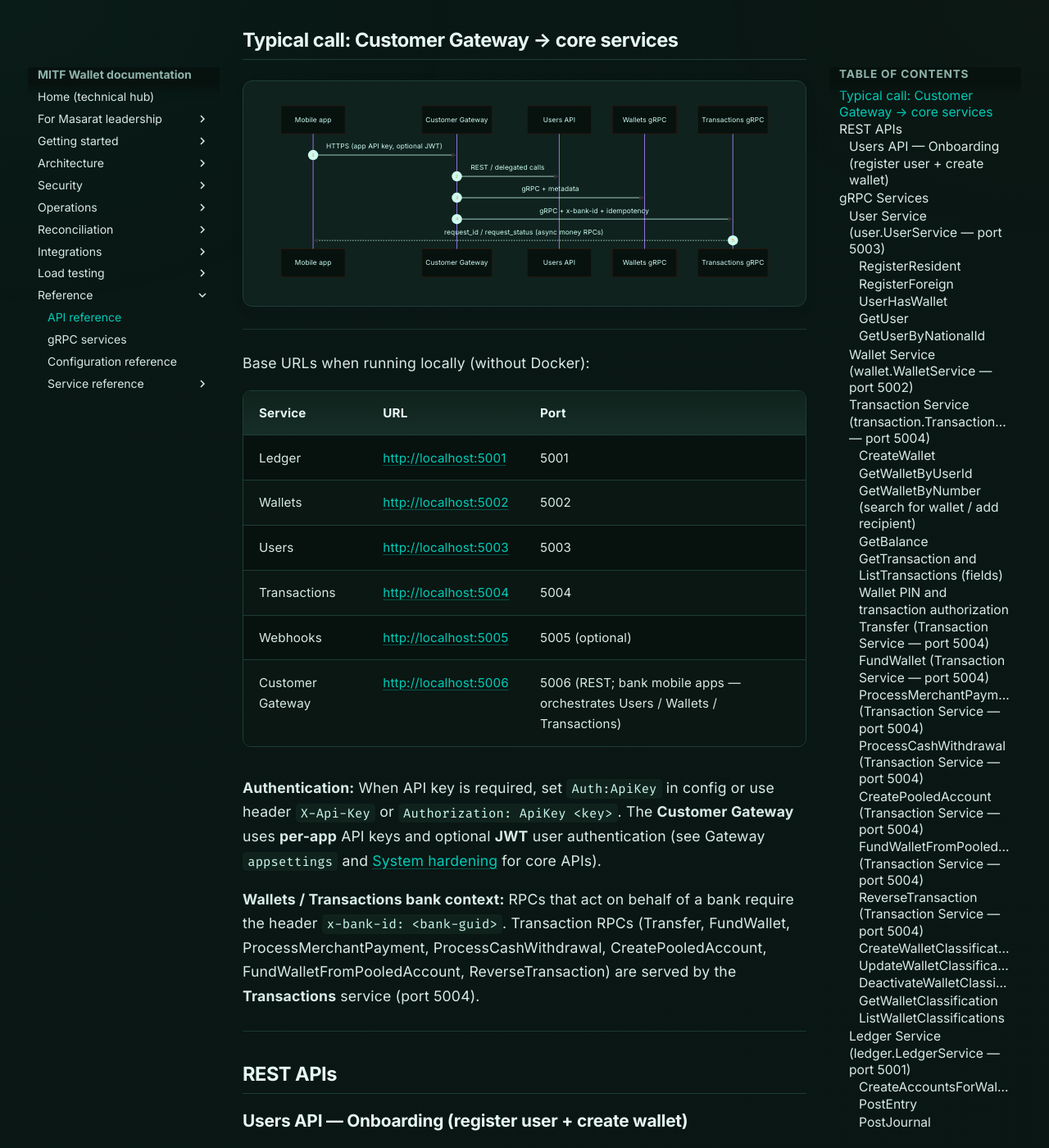
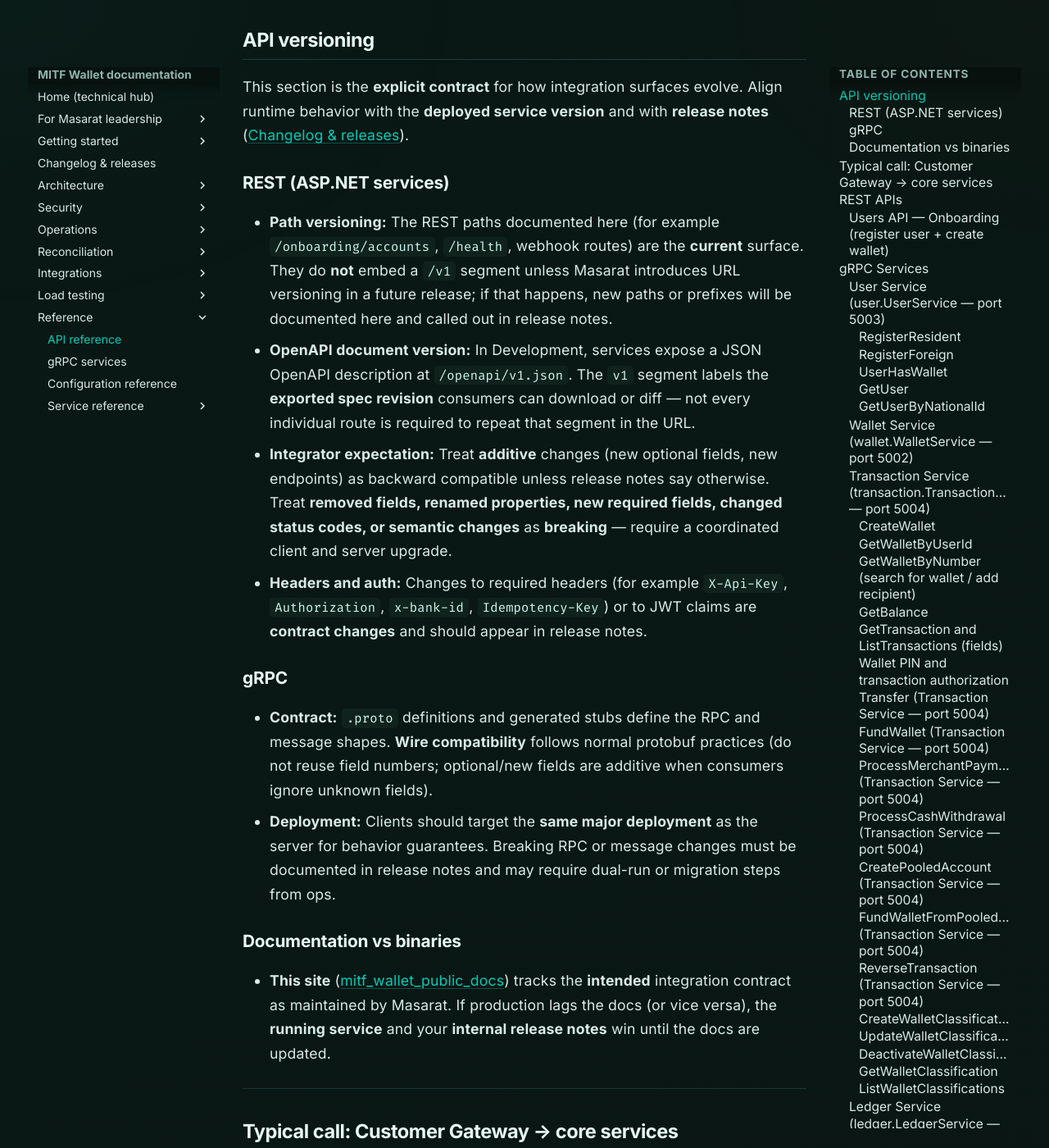
Before and after one commit to anstwechy/mitf_wallet_public_docs, an MkDocs documentation site: the page built from docs/reference/api.md, in a window 1280 px wide and 1400 px high, scrolled down 612 px. Shown: the whole window at 82% size. Built offline with MkDocs 1.6.1 and Material for MkDocs 9.7.7, drawn with Linux system fonts in a browser that asks for light colours; comment, search, counter and statistics services are not loaded.

Commit message:
docs: add quickstart, API versioning, changelog hub

```diff
--- a/docs/reference/api.md
+++ b/docs/reference/api.md
@@ -7,6 +7,28 @@
 - **System hardening and security:** [System hardening](../security/system-hardening.md) — API key auth, wallet PIN and transaction authorization token, logging/secrets, and operational recommendations.
 - **Domain events:** [Domain events](../architecture/events.md) — RabbitMQ events published by the system.
 - **Logging (operations):** [Logging](../operations/logging.md) — structured logging, correlation ID, configuration, and runbook.
+
+## API versioning
+
+This section is the **explicit contract** for how integration surfaces evolve. Align runtime behavior with the **deployed service version** and with **release notes** ([Changelog & releases](../changelog.md)).
+
+### REST (ASP.NET services)
+
+- **Path versioning:** The REST paths documented here (for example `/onboarding/accounts`, `/health`, webhook routes) are the **current** surface. They do **not** embed a `/v1` segment unless Masarat introduces URL versioning in a future release; if that happens, new paths or prefixes will be documented here and called out in release notes.
+- **OpenAPI document version:** In Development, services expose a JSON OpenAPI description at **`/openapi/v1.json`**. The `v1` segment labels the **exported spec revision** consumers can download or diff — not every individual route is required to repeat that segment in the URL.
+- **Integrator expectation:** Treat **additive** changes (new optional fields, new endpoints) as backward compatible unless release notes say otherwise. Treat **removed fields, renamed properties, new required fields, changed status codes, or semantic changes** as **breaking** — require a coordinated client and server upgrade.
+- **Headers and auth:** Changes to required headers (for example `X-Api-Key`, `Authorization`, `x-bank-id`, `Idempotency-Key`) or to JWT claims are **contract changes** and should appear in release notes.
+
+### gRPC
+
+- **Contract:** `.proto` definitions and generated stubs define the RPC and message shapes. **Wire compatibility** follows normal protobuf practices (do not reuse field numbers; optional/new fields are additive when consumers ignore unknown fields).
+- **Deployment:** Clients should target the **same major deployment** as the server for behavior guarantees. Breaking RPC or message changes must be documented in release notes and may require dual-run or migration steps from ops.
+
+### Documentation vs binaries
+
+- **This site** ([mitf_wallet_public_docs](https://github.com/anstwechy/mitf_wallet_public_docs)) tracks the **intended** integration contract as maintained by Masarat. If production lags the docs (or vice versa), the **running service** and your **internal release notes** win until the docs are updated.
+
+---
 
 ## Typical call: Customer Gateway → core services
 
--- a/mkdocs.yml
+++ b/mkdocs.yml
@@ -35,8 +35,10 @@ nav:
       - "Risk, compliance & finance": stakeholders/risk-compliance-and-finance.md
       - "Operations & technology": stakeholders/operations-and-technology.md
   - Getting started:
+      - "5-minute quickstart": getting-started/quickstart.md
       - Welcome & guided tours: getting-started/welcome.md
       - Full A–Z index: getting-started/all-pages.md
+  - "Changelog & releases": changelog.md
   - Architecture:
       - Platform capabilities: architecture/platform-capabilities.md
       - Domain events: architecture/events.md
```
Also changed, not shown: docs/README.md (+5 -2 lines), docs/changelog.md (added, +21 -0 lines), docs/getting-started/all-pages.md (+2 -0 lines), docs/getting-started/quickstart.md (added, +85 -0 lines), docs/getting-started/welcome.md (+1 -1 lines).
